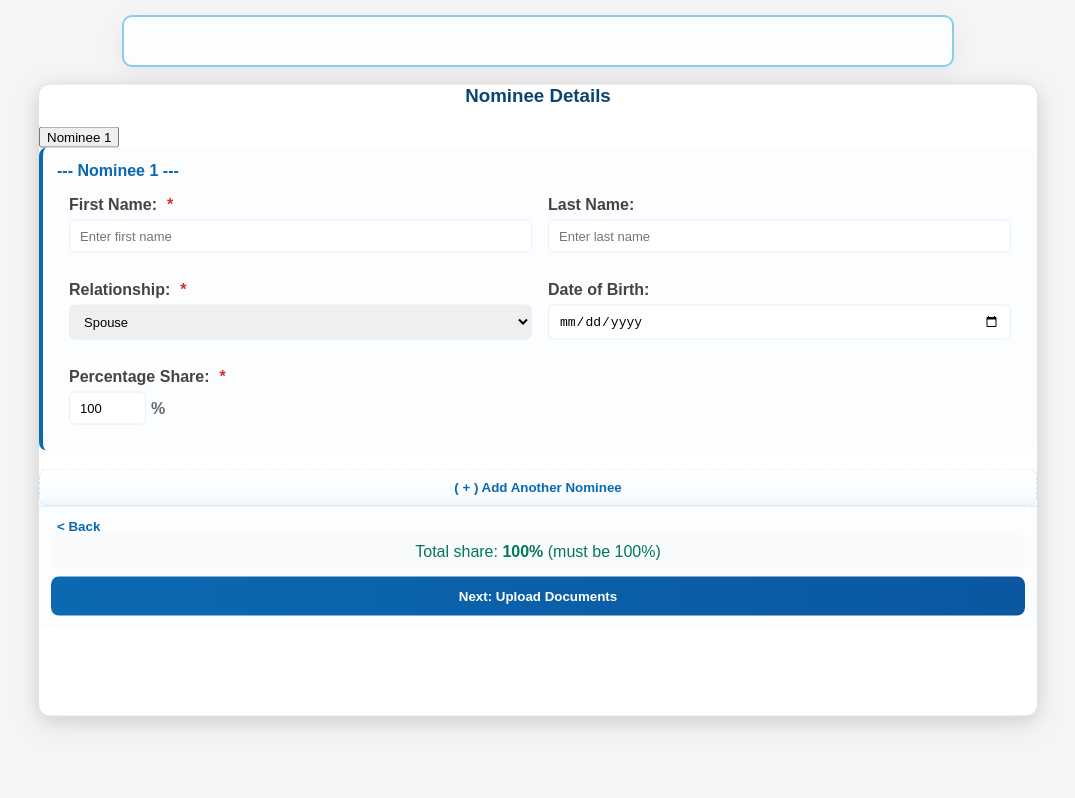
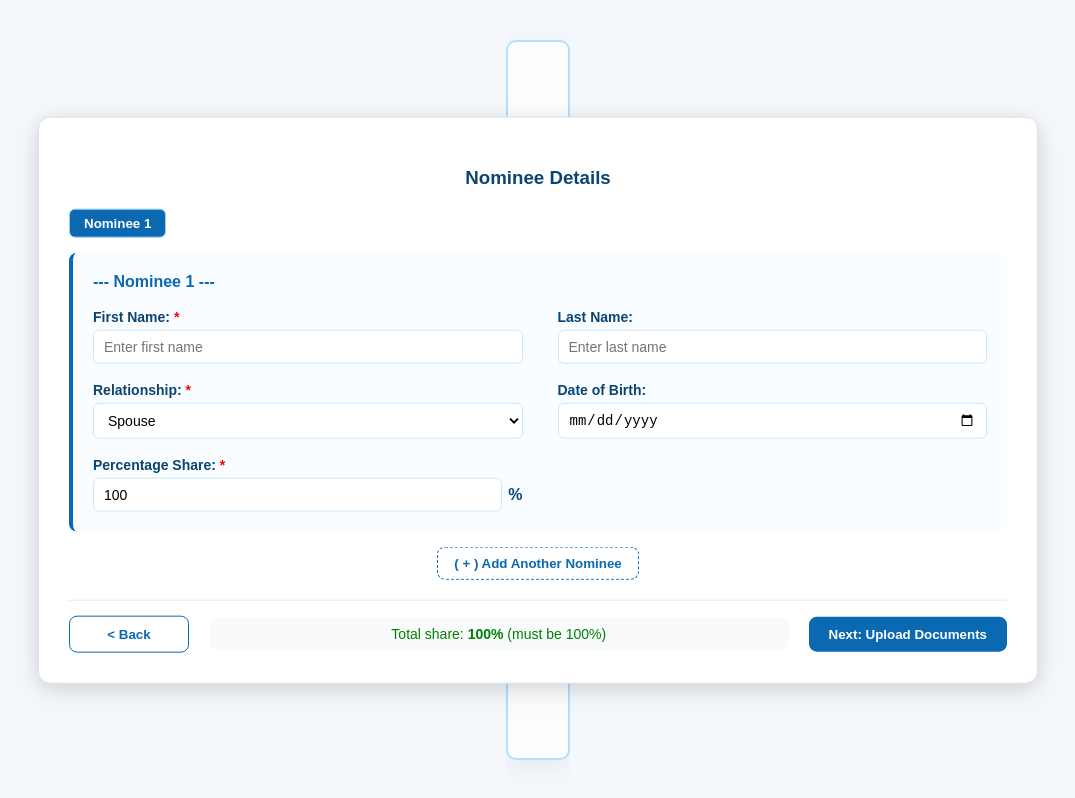
Before and after one commit to vasanthd0201/banking, a React (Create React App) app: page /nominee-details in a window 1280 px wide. Shown: the whole page, without its empty margins (102-1177 px from the left). Built offline with nearby package versions, Linux system fonts and the light colour scheme.

Commit message:
updated nominee

```diff
--- a/src/auth/NomineeDetails.js
+++ b/src/auth/NomineeDetails.js
@@ -72,7 +72,6 @@ export default function NomineeDetails() {
       return;
     }
 
-    // find the missing nominee ID (1–3)
     const existingIds = nominees.map((n) => n.id);
     const availableIds = [1, 2, 3];
     const newId = availableIds.find((id) => !existingIds.includes(id));
@@ -106,45 +105,35 @@ export default function NomineeDetails() {
 
   const handleSwitchNominee = (index) => setCurrentNomineeIndex(index);
 
-  // Validate all fields and total share = 100%
+  // Validation
   const validateForm = () => {
     const newErrors = {};
     let isValid = true;
     const missing = [];
 
     nominees.forEach((nominee, index) => {
-      // Check First Name
       if (!nominee.firstName.trim()) {
         newErrors[index] = 'First Name is required';
         missing.push(`First Name for Nominee ${nominee.id}`);
         isValid = false;
       }
-
-      // Check Relationship
       if (!nominee.relationship.trim()) {
         newErrors[index] = 'Relationship is required';
         missing.push(`Relationship for Nominee ${nominee.id}`);
         isValid = false;
       }
-
-      // Check Percentage Share
-      if (
-        nominee.percentageShare === '' ||
-        nominee.percentageShare === null ||
-        isNaN(nominee.percentageShare)
-      ) {
+      if (nominee.percentageShare === '' || nominee.percentageShare === null || isNaN(nominee.percentageShare)) {
         newErrors[index] = 'Percentage share is required';
         missing.push(`Percentage Share for Nominee ${nominee.id}`);
         isValid = false;
       }
-
-      // Check Guardian details for minor nominees
       if (nominee.minorNomineeFlag === 'Y') {
         if (!nominee.guardianDetails.name.trim()) {
           newErrors[index] = 'Guardian name is required for minor nominee';
           missing.push(`Guardian Name for Nominee ${nominee.id}`);
           isValid = false;
-        } else if (!nominee.guardianDetails.relationship) {
+        }
+        if (!nominee.guardianDetails.relationship) {
           newErrors[index] = 'Guardian relationship is required for minor nominee';
           missing.push(`Guardian Relationship for Nominee ${nominee.id}`);
           isValid = false;
@@ -166,7 +155,6 @@ export default function NomineeDetails() {
     const missing = [];
     let isValid = true;
 
-    // Validate required fields first
     nominees.forEach((nominee, index) => {
       if (!nominee.firstName.trim()) {
         missing.push(`First Name for Nominee ${nominee.id}`);
@@ -205,9 +193,7 @@ export default function NomineeDetails() {
     }
 
     if (validateForm()) {
-      // Save to localStorage
       localStorage.setItem('nomineeDetails', JSON.stringify(nominees));
-      // Navigate to upload documents
       navigate('/upload-documents');
     }
   };
@@ -219,7 +205,7 @@ export default function NomineeDetails() {
   const totalShare = calculateTotalShare();
 
   return (
-    <>
+  <div className="nominee-page">
     <div className="nominee-container">
         <div className="form-container">
           <h3>Nominee Details</h3>
@@ -359,10 +345,12 @@ export default function NomineeDetails() {
             </div>
 
             <div className="footer-sticky">
-              <div className="footer-content">
-                <button className="back-btn" onClick={handleBack}>&lt; Back</button>
-                <div className="footer-right">
-                  <div className="share-validation">
+  <div className="footer-content-inline">
+    <button className="back-btn" onClick={handleBack}>
+      &lt; Back
+    </button>
+
+    <div className="share-validation-inline">
       <p className={totalShare === 100 ? 'valid' : 'invalid'}>
         Total share: <strong>{totalShare}%</strong> (must be 100%)
       </p>
@@ -377,8 +365,8 @@ export default function NomineeDetails() {
           </div>
         </div>
       </div>
-      </div>
 
+      {/* Popups */}
       {showMaxPopup && (
         <div className="modal-overlay" onClick={() => setShowMaxPopup(false)}>
           <div className="modal" onClick={(e) => e.stopPropagation()}>
@@ -416,6 +404,6 @@ export default function NomineeDetails() {
           </div>
         </div>
       )}
-    </>
+    </div>
   );
 }
--- a/src/styles/NomineeDetails.css
+++ b/src/styles/NomineeDetails.css
@@ -1,333 +1,113 @@
-:root {
-  --primary: #0b69b1;
-  --muted: #6b7280;
-  --bg: #ffffff;
-  --card: #fbfdff;
+/* -------------------------------------------------
+   PREVENT SCROLLBAR & KEEP CONTENT INSIDE CONTAINER
+   ------------------------------------------------- */
+html, body {
+  height: 100%;
+  overflow: hidden;                 /* <-- NEW: no page scroll */
 }
 
-/* --------- Main Container --------- */
+body {
+  background-color: #f4f8fc;
+  margin: 0;
+  font-family: Arial, Helvetica, sans-serif;
+  display: flex;
+  justify-content: center;
+  align-items: flex-start;
+  min-height: 100vh;
+}
+
+/* -------------------------------------------------
+   MAIN WRAPPER – 100% viewport height, scrollable only
+   inside the form area (optional, but nice)
+   ------------------------------------------------- */
+.nominee-page {
+  width: 100%;
+  height: 100vh;                    /* <-- NEW: full height */
+  overflow: hidden;                 /* <-- NEW */
+  display: flex;
+  justify-content: center;
+}
+
+/* -------------------------------------------------
+   FORM CONTAINER – scrollable internally if needed
+   ------------------------------------------------- */
 .nominee-container {
-  width: 65%;                    /* Reduced from 70% */
-  max-width: 900px;              /* Reduced from 1000px */
-  margin: 15px auto;             /* Reduced from 20px */
-  padding: 24px;                 /* Reduced from 30px */
-  font-family: Arial, Helvetica, sans-serif;
-  background: white;
+  width: 70%;
+  max-width: 950px;
+  margin: 40px auto;
+  padding: 25px 30px;
+  background: #fbfdff;
+  border: 2px solid #b3e0ff;
   border-radius: 10px;
-  min-height: 5vh;
+  box-shadow: 0 8px 28px rgba(16,24,40,.06);
   display: flex;
   flex-direction: column;
-  border: 2px solid #87CEEB;
-  box-shadow: 0 8px 28px rgba(16, 24, 40, 0.06);
-  position: relative;
-  background-color: #fbfdff;
-  overflow: hidden;
-  top: 50%;
+  align-items: stretch;
+
+  /* make the container scrollable only when content overflows */
+  max-height: calc(100vh - 80px);   /* <-- NEW: 80px = margin top+bottom */
+  overflow-y: auto;                 /* <-- NEW: internal scroll */
+  overflow-x: hidden;
 }
 
-/* --------- Header --------- */
-.header {
-  display: flex;
-  align-items: center;
-  gap: 12px;
-  padding: 8px 12px;
-}
+/* -------------------------------------------------
+   ALL OTHER STYLES (unchanged)
+   ------------------------------------------------- */
+.form-container h3 { text-align:center; color:#0b4471; margin-bottom:20px; }
 
-.back-btn {
-  background: none;
-  border: none;
-  color: var(--primary);
-  cursor: pointer;
-  font-weight: 600;
-}
+.nominee-nav { display:flex; justify-content:flex-start; gap:10px; margin-bottom:15px; }
+.nav-btn { background:#d9edff; border:1px solid #99d0ff; padding:6px 14px; border-radius:6px; cursor:pointer; font-weight:bold; color:#0b69b1; }
+.nav-btn.active { background:#0b69b1; color:#fff; }
 
-.header h2 {
-  margin: 0;
-  font-size: 16px;
-  color: #08304a;
-}
+.nominee-section { background:#fafdff; border-left:4px solid #0b69b1; padding:20px; border-radius:8px; margin-bottom:15px; }
+.nominee-title { display:flex; justify-content:space-between; align-items:center; margin-bottom:18px; }
+.nominee-title h4 { margin:0; color:#0b69b1; font-size:16px; }
+.remove-btn { background:#ffe8e8; border:1px solid #ffb3b3; color:#c70000; border-radius:6px; padding:6px 10px; cursor:pointer; }
 
-/* --------- Form Container --------- */
-.form-container {
-  flex: 1;
-  display: flex;
-  flex-direction: column;
-  gap: 20px;
-  padding: 0px;
-  min-height:0;
-}
-
-.form-container h3 {
-  margin: 0;
-  text-align: center;
-  color: #0b4471;
-}
-
-/* --------- Nominee Wrapper --------- */
-.nominees-wrapper {
-  display: flex;
-  flex-direction: column;
-  flex: 1;
-  overflow-y: auto;
-  padding-bottom: 90px; /* space for sticky footer */
-}
-
-/* --------- Nominee Section --------- */
-.nominee-section {
-  background: var(--card);
-  padding: 14px;
-  border-left: 4px solid var(--primary);
-  border-radius: 8px;
-  margin-bottom: 12px;
-}
-
-.nominee-title {
-  display: flex;
-  justify-content: space-between;
-  align-items: center;
-  margin-bottom: 16px;
-}
-
-.nominee-title h4 {
-  margin: 0;
-  color: var(--primary);
-  font-weight: 700;
-}
-
-.remove-btn {
-  background: #e11d48;
-  color: #fff;
-  border: none;
-  padding: 6px 10px;
-  border-radius: 5px;
-  cursor: pointer;
-  font-size: 13px;
-}
-
-.remove-btn:hover {
-  background: #b91c1c;
-}
-
-/* --------- Form Fields --------- */
-.form-fields-container {
-  display: grid;
-  grid-template-columns: repeat(2, 1fr);
-  gap: 16px;
-  padding: 0 12px;
-}
-
-.form-group {
-  display: flex;
-  flex-direction: column;
-  margin-bottom: 12px;
-}
-
-.form-group label {
-  font-weight: 600;
-  margin-bottom: 6px;
-  display: flex;
-  align-items: center;
-  gap: 4px;
-}
+.form-fields-container { display:grid; grid-template-columns:1fr 1fr; gap:18px 35px; align-items:center; }
+.form-group { display:flex; flex-direction:column; }
+.form-group label { font-weight:600; color:#0b4471; font-size:14px; margin-bottom:5px; }
+.required-star { color:red; }
 
 .form-group input,
-.form-group select {
-  padding: 8px 10px;
-  border-radius: 6px;
-  border: 1px solid #e6eef8;
-  font-size: 13px;
+.form-group select { padding:8px 10px; border-radius:6px; border:1px solid #cde6f7; font-size:14px; background:#fff; }
+.form-group input:focus,
+.form-group select:focus { outline:none; border-color:#0b69b1; box-shadow:0 0 3px rgba(11,105,177,.3); }
+
+.share-input-group { display:flex; align-items:center; gap:6px; }
+.share-input-group input { width:100%; padding-right:10px; }
+.percent-symbol { color:#0b4471; font-weight:bold; }
+
+.add-nominee-container { margin-top:10px; text-align:center; }
+.add-nominee-btn { background:none; border:1px dashed #0b69b1; color:#0b69b1; font-weight:600; padding:8px 16px; border-radius:8px; cursor:pointer; }
+.add-nominee-btn:hover { background:#eaf6ff; }
+
+/* ---- FOOTER (inline layout) ---- */
+.footer-sticky { margin-top:20px; border-top:1px solid #d6e8f9; padding-top:15px; }
+.footer-content-inline { display:flex; align-items:center; justify-content:space-between; gap:20px; flex-wrap:wrap; }
+.share-validation-inline { text-align:center; flex:1; min-width:180px; padding:8px 12px; border-radius:8px; background:#f8fafc; }
+.share-validation-inline p { margin:0; font-size:14px; font-weight:500; }
+.share-validation-inline .error-message { color:red; font-size:12px; margin-top:4px; }
+.valid { color:green; }
+.invalid { color:red; }
+
+.back-btn, .next-btn { padding:10px 20px; font-weight:600; border-radius:8px; cursor:pointer; min-width:120px; }
+.back-btn { background:#fff; color:#0b69b1; border:1px solid #0b69b1; }
+.back-btn:hover { background:#eaf4ff; }
+.next-btn { background:#0b69b1; color:#fff; border:none; }
+.next-btn:hover { opacity:.9; }
+
+/* ---- MODALS ---- */
+.modal-overlay { position:fixed; inset:0; background:rgba(0,0,0,.35); display:flex; align-items:center; justify-content:center; z-index:1000; }
+.modal { background:#fff; padding:22px 25px; border-radius:8px; box-shadow:0 8px 30px rgba(3,10,25,.2); max-width:360px; width:90%; text-align:center; }
+.modal p { margin-bottom:15px; font-weight:600; color:#0b4471; }
+.modal-close { background:#0b69b1; color:#fff; border:none; padding:8px 14px; border-radius:6px; cursor:pointer; }
+
+/* ---- RESPONSIVE ---- */
+@media (max-width:768px) {
+  .nominee-container { width:90%; padding:15px; max-height:calc(100vh - 60px); }
+  .form-fields-container { grid-template-columns:1fr; gap:15px; }
+  .footer-content-inline { flex-direction:column; gap:12px; }
+  .back-btn, .next-btn { width:100%; }
+  .share-validation-inline { order:-1; width:100%; min-width:auto; }
 }
-
-.form-group input:focus,
-.form-group select:focus {
-  outline: none;
-  box-shadow: 0 8px 24px rgba(11, 105, 177, 0.06);
-  border-color: var(--primary);
-}
-
-/* --------- Percentage Share --------- */
-.share-input-group {
-  display: flex;
-  align-items: center;
-  gap: 5px;
-}
-
-.percent-symbol {
-  color: #666;
-  font-weight: 600;
-}
-
-.error-message {
-  background: #fff1f0;
-  color: #b91c1c;
-  padding: 8px;
-  border-radius: 6px;
-}
-
-/* --------- Add Nominee Button --------- */
-.add-nominee-container {
-  padding-top: 6px;
-}
-
-.add-nominee-btn {
-  width: 100%;
-  padding: 10px;
-  border-radius: 8px;
-  border: 1px dashed #cfe7fb;
-  background: linear-gradient(#fff, #f6fbff);
-  color: var(--primary);
-  font-weight: 700;
-  cursor: pointer;
-}
-
-.add-nominee-btn:disabled {
-  opacity: 0.6;
-  cursor: not-allowed;
-}
-
-/* --------- Sticky Footer --------- */
-.footer-sticky {
-  position: -webkit-sticky;
-  position: sticky;
-  bottom: 0;
-  background: #fbfdff;
-  padding: 10px 12px;
-  border-top: 1px solid #cfe7fb;
-  box-shadow: 0 -2px 10px rgba(0, 0, 0, 0.04);
-  z-index: 5;
-}
-
-.share-validation {
-  padding: 8px;
-  border-radius: 8px;
-  background: #f8fafc;
-  text-align: center;
-  margin-bottom: 8px;
-}
-
-.share-validation p {
-  margin: 0;
-}
-
-.share-validation .valid {
-  color: #047857;
-}
-
-.share-validation .invalid {
-  color: #b91c1c;
-}
-
-.next-btn {
-  width: 100%;
-  padding: 12px;
-  border-radius: 8px;
-  background: linear-gradient(90deg, var(--primary), #0a57a0);
-  color: #fff;
-  font-weight: 700;
-  border: none;
-  cursor: pointer;
-}
-
-/* --------- Modal Popups --------- */
-.modal-overlay {
-  position: fixed;
-  top: 0;
-  right: 0;
-  bottom: 0;
-  left: 0;
-  background: rgba(0, 0, 0, 0.35);
-  display: flex;
-  align-items: center;
-  justify-content: center;
-  z-index: 1000;
-}
-
-.modal {
-  background: #fff;
-  padding: 20px 22px;
-  border-radius: 8px;
-  box-shadow: 0 8px 30px rgba(3, 10, 25, 0.2);
-  max-width: 360px;
-  width: 90%;
-  text-align: center;
-}
-
-.modal p {
-  margin: 0 0 12px;
-  font-weight: 600;
-  color: #b91c1c;
-}
-
-.modal-close {
-  background: var(--primary);
-  color: #fff;
-  border: none;
-  padding: 8px 14px;
-  border-radius: 6px;
-  cursor: pointer;
-}
-
-.share-error-popup p {
-  color: #b91c1c;
-  font-size: 14px;
-  line-height: 1.5;
-}
-
-.required-fields-popup p {
-  color: #b91c1c;
-  font-size: 14px;
-  margin-bottom: 12px;
-}
-
-.missing-fields-list {
-  list-style: none;
-  padding: 0;
-  margin: 0 0 16px;
-  text-align: left;
-}
-
-.missing-fields-list li {
-  color: #4b5563;
-  font-size: 13px;
-  padding: 4px 0;
-  border-bottom: 1px solid #e5e7eb;
-}
-
-.missing-fields-list li:last-child {
-  border-bottom: none;
-}
-
-/* --------- Required field asterisk --------- */
-.required-star {
-  color: #d32f2f;
-  margin-left: 6px;
-  font-weight: 700;
-}
-
-/* --------- Responsive --------- */
-@media (max-width: 768px) {
-  .nominee-container {
-    width: 90%;                 /* Full width with padding */
-    padding: 16px;              /* Reduced padding on mobile */
-    margin: 10px auto;
-    border-radius: 8px;
-  }
-
-  .form-fields-container {
-    grid-template-columns: 1fr;
-    gap: 12px;
-    padding: 0 6px;
-  }
-
-  .header {
-    padding: 6px 8px;
-  }
-
-  .nominee-section {
-    padding: 12px;
-  }
-
-  .footer-sticky {
-    padding: 8px 10px;
-  }
-}
```
Lines whose indentation alone changed are shown as unchanged.
